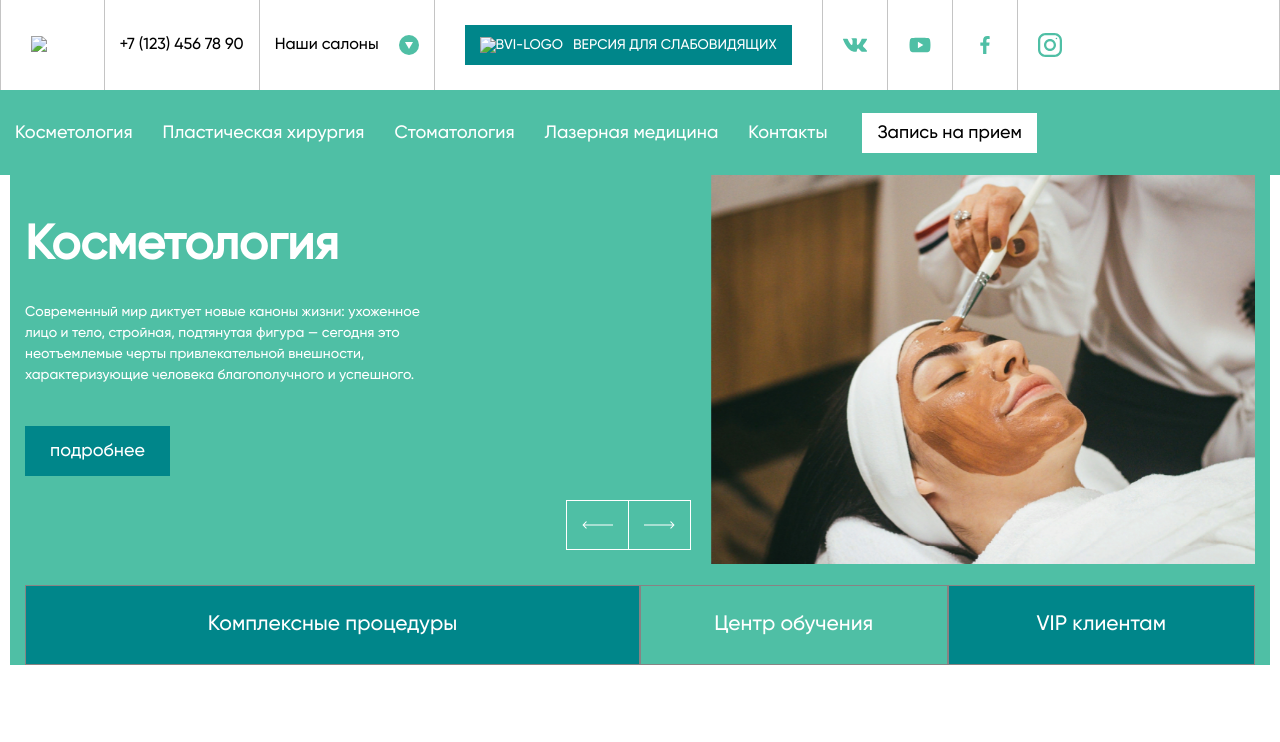
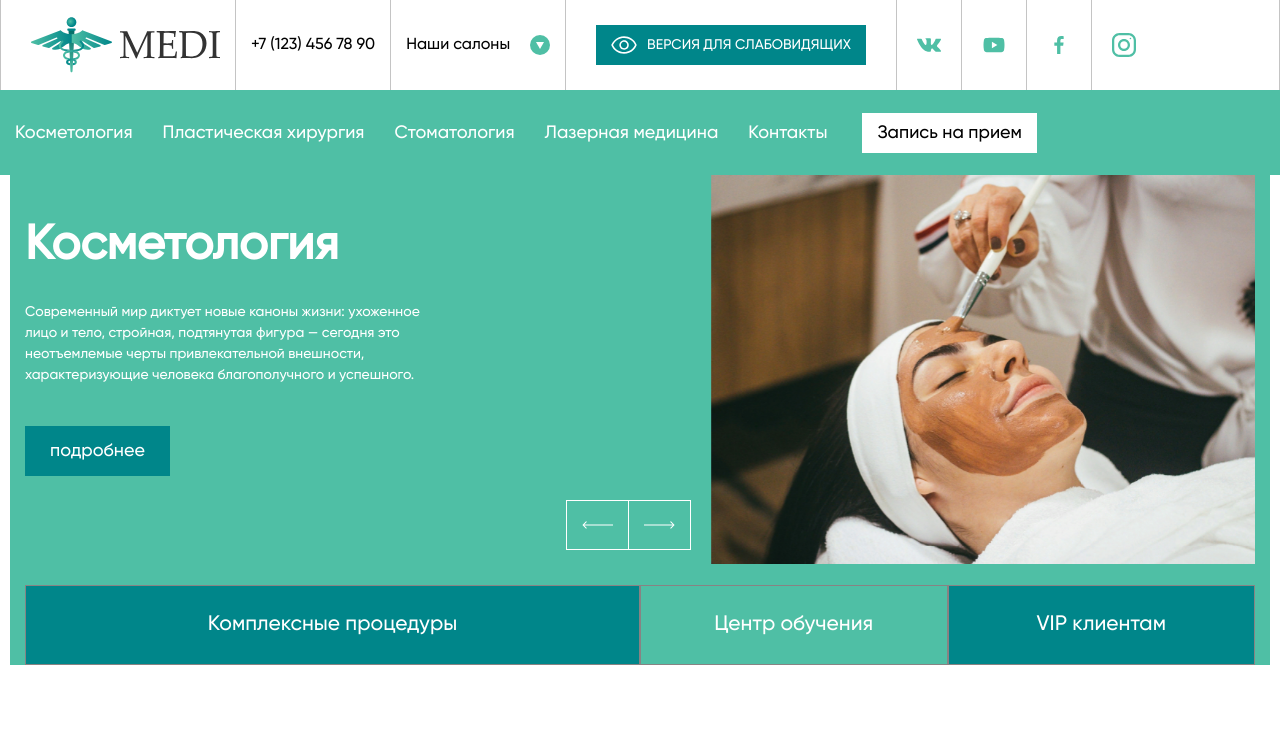
Before and after one commit to Serg-Malinovskij/MedicalSite, a plain HTML site: page index.html in a window 1280 px wide. Shown: the top 742 px of the page. Drawn offline with nearby package versions, Linux system fonts and the light colour scheme; the site is published under a folder, as on GitHub Pages, so addresses that start at the root find nothing; a script that the page names is missing; files whose address does not match are found by name.

Commit message:
Update index.html

```diff
--- a/index.html
+++ b/index.html
@@ -21,7 +21,7 @@
 			<div class="header-top">
 				<div class="header-top__container">
 					<a href="#" class="header__logo">
-						<img src="/img/logo.svg" alt="Logo">
+						<img src="img/logo.svg" alt="Logo">
 					</a>
 					<div class="header__phone">
 						<a href="tel:+71234567890" class="header__phone-link">+7 (123) 456 78 90</a>
@@ -41,7 +41,7 @@
 					</div>
 					<div class="header__bvi">
 						<a href="#" title="Версия сайта для слабовидящих" class="header__bvi-button">
-							<img src="/img/see.svg" alt="bvi-logo">
+							<img src="img/see.svg" alt="bvi-logo">
 							<p class="header__bvi-open">Версия для слабовидящих</p>
 						</a>
 					</div>
@@ -406,7 +406,7 @@
 					</div>
 					<div class="row-footer__bvi">
 						<a href="#" title="Версия сайта для слабовидящих" class="footer__bvi-button">
-							<img src="/img/see.svg" alt="bvi-logo">
+							<img src="img/see.svg" alt="bvi-logo">
 							<p class="footer__bvi-open">Версия для слабовидящих</p>
 						</a>
 					</div>
```
